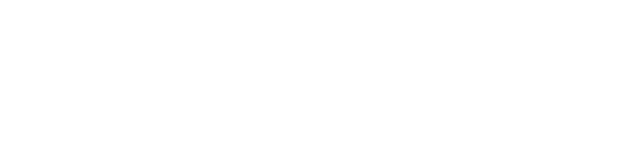
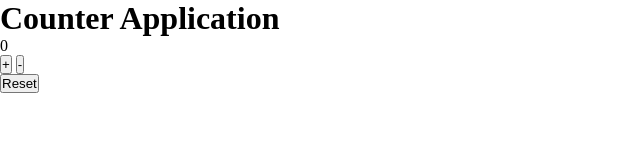
Before and after one commit to KaranGautam0/Counter-app, a plain HTML site: page index.html in a window 1280 px wide. Shown: the whole page, without its empty margins (0-640 px from the left). Drawn offline with Linux system fonts and the light colour scheme.

Commit message:
couter basic structure

```diff
--- a/index.html
+++ b/index.html
@@ -10,6 +10,17 @@
 
 <body>
 
+  <div class="container-card">
+    <h1>Counter Application</h1>
+    <div class="couter-display" id="couter-display">0</div>
+
+    <div class="button-container">
+      <button id="increament" class="blue-btn">+</button>
+      <button id="decreament" class="blue-btn">-</button>
+      <audio src=""></audio>
+    </div>
+    <button id="resetBtn">Reset</button>
+  </div>
 
   <script src="./assets/js/script.js"></script>
 </body>
```
